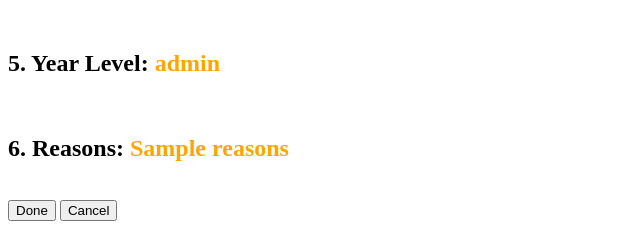
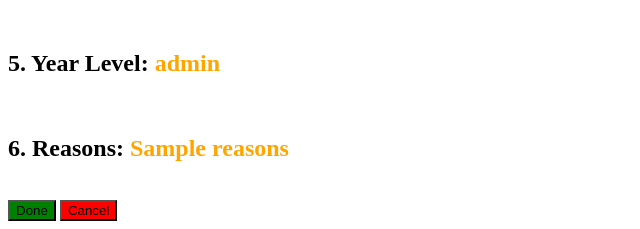
Before and after one commit to pokinakulayrosas/trylangito, a Flask app: template templates/Admin/pages/Informations/referralResponse.html in a window 1280 px wide. Shown: the part 1719-1948 px from the top of the page, without its empty margins (0-640 px from the left). Run offline with Flask 3, Linux system fonts and the light colour scheme; the template is opened without the code that fills it: most values are stand-ins (such as "Sample title", 1, 10 or a date in 2020); some libraries are stand-ins or nearby versions.

Commit message:
referralResponse

```diff
--- a/templates/Admin/pages/Informations/referralResponse.html
+++ b/templates/Admin/pages/Informations/referralResponse.html
@@ -130,10 +130,10 @@
 
             <h2>6. Reasons: <span style="color: orange">{{ referral.form3.reasons }}</span></h2><br>
           </div>
-          <div class="buttons">
-            <input type="submit" value="Done">
-            <input type="submit" value="Cancel">
-          </div>
+          <form class="buttons">
+            <input type="submit" value="Done" style="background: green;">
+            <input type="submit" value="Cancel" style="background: red;">
+          </form>
         </div>
 
       </main>
```
Also changed, not shown: 1 other file.
